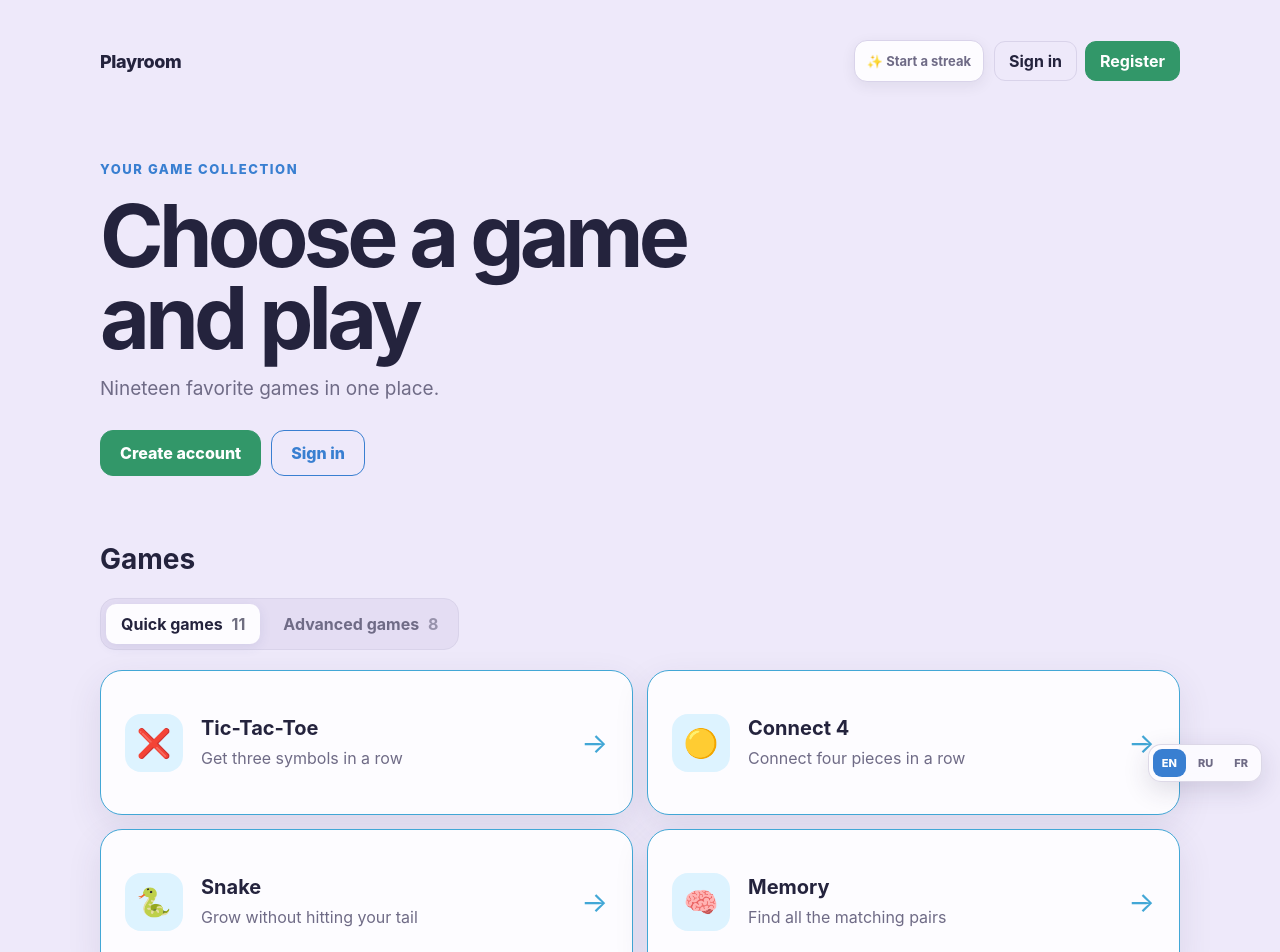
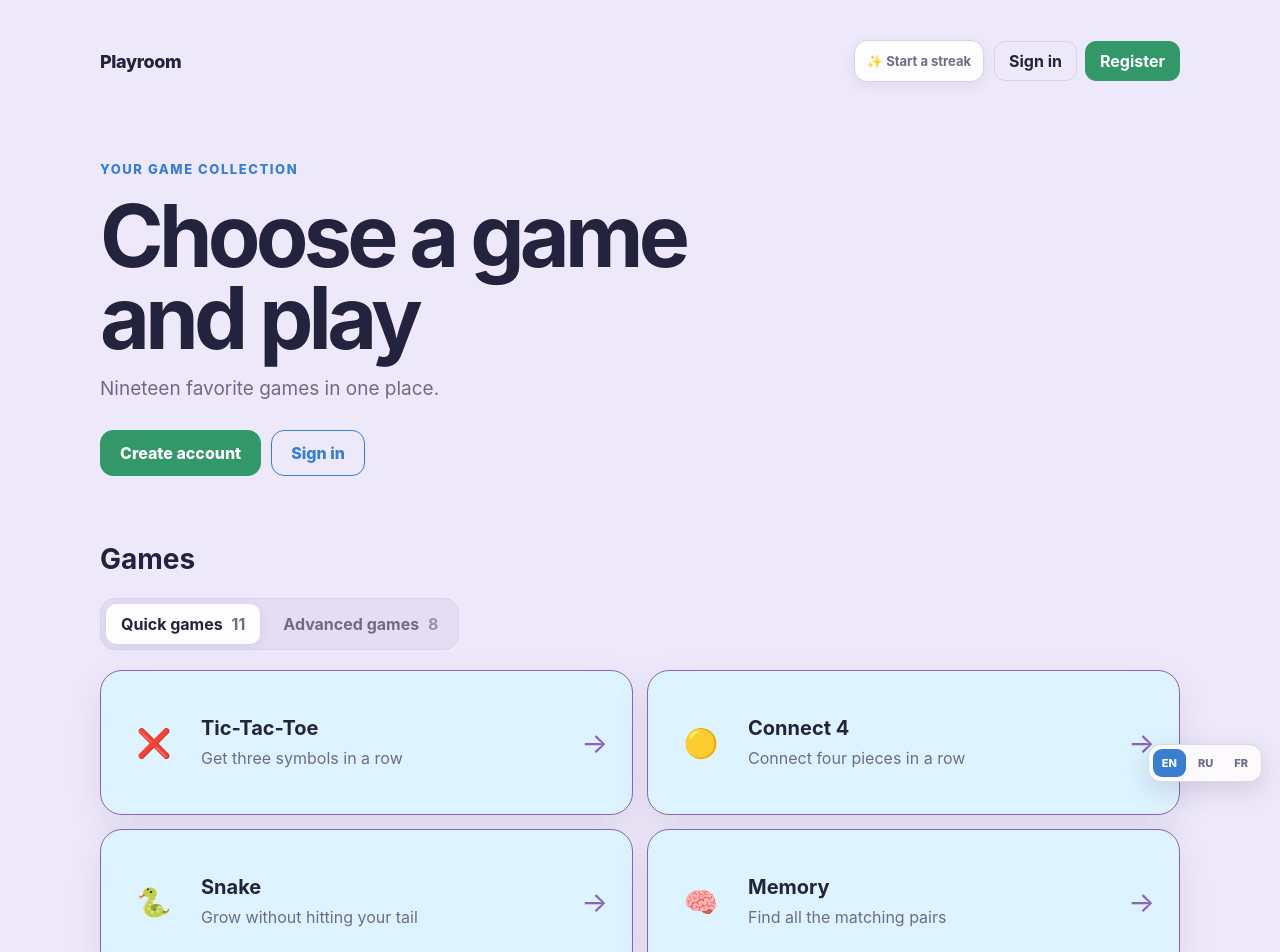
Before and after one commit to taimasV/code, a React (Vite) app: page /games in a window 1280 px wide. Shown: the top 952 px of the page. Built offline with nearby package versions, Linux system fonts and the light colour scheme; no server answers.

Commit message:
style game catalog cards

```diff
--- a/src/index.css
+++ b/src/index.css
@@ -50,7 +50,7 @@ a { color: inherit; }
 .games-grid { display: grid; grid-template-columns: repeat(2, 1fr); gap: 14px; }
 
 .game-card { min-height: 145px; display: flex; align-items: center; gap: 18px; padding: 24px; border: 1px solid var(--line); border-radius: 22px; background: var(--card); text-decoration: none; }
-.game-card--active { --game-color: #42a7d6; --game-soft: #ddf3ff; border-color: var(--game-color); box-shadow: 0 12px 35px rgba(56, 48, 90, .1); transition: transform .2s, box-shadow .2s; }
+.game-card--active { --game-color: #8b63b8; --game-soft: #ddf3ff; border-color: var(--game-color); background: var(--game-soft); box-shadow: 0 12px 35px rgba(56, 48, 90, .1); transition: transform .2s, box-shadow .2s; }
 .game-card--active:hover { transform: translateY(-3px); box-shadow: 0 16px 38px rgba(56, 48, 70, .15); }
 .game-card--disabled { color: var(--soft); }
 .game-card__icon { width: 58px; height: 58px; display: grid; flex: 0 0 58px; place-items: center; border-radius: 16px; background: #e9e4f4; font-size: 28px; }
```
